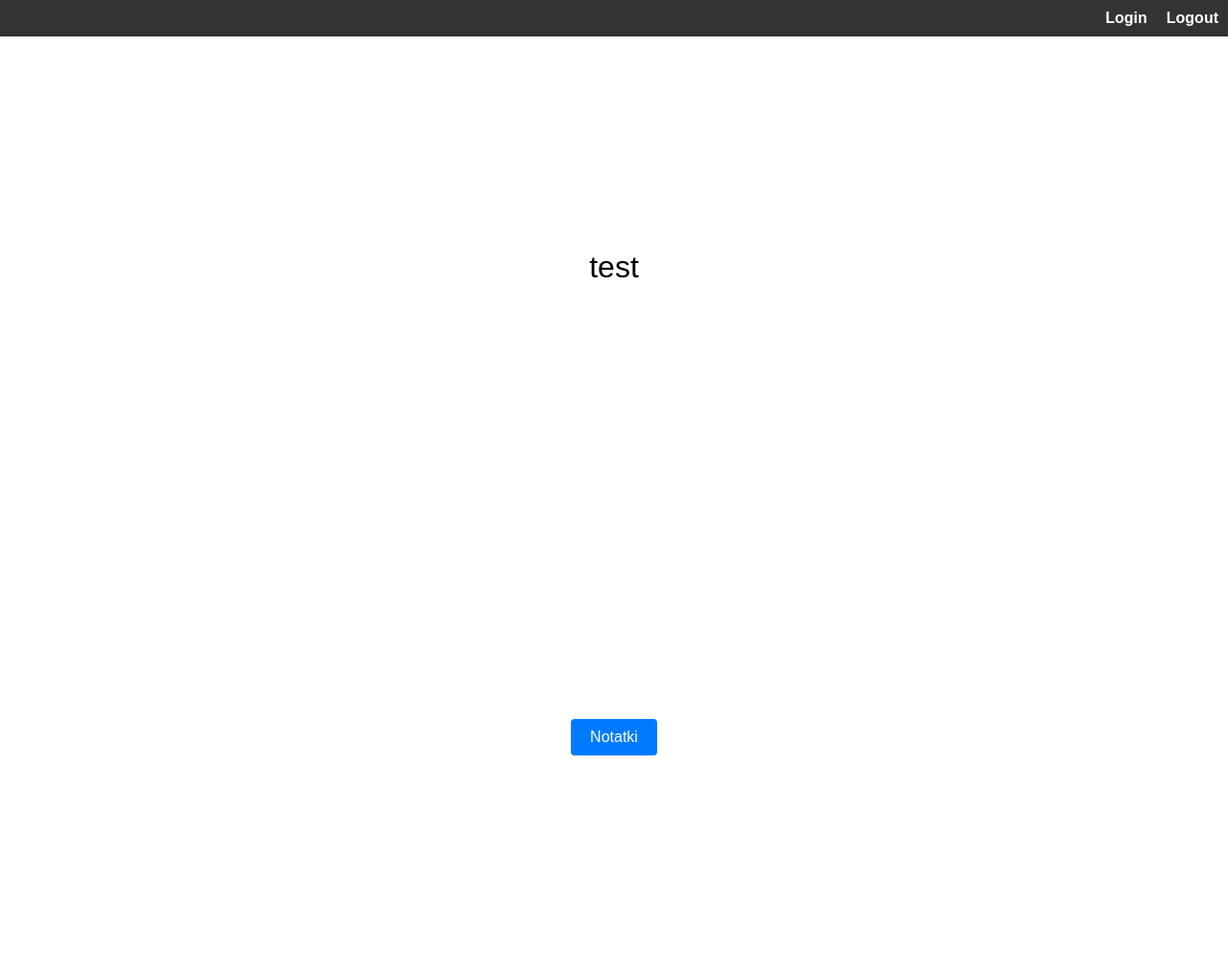
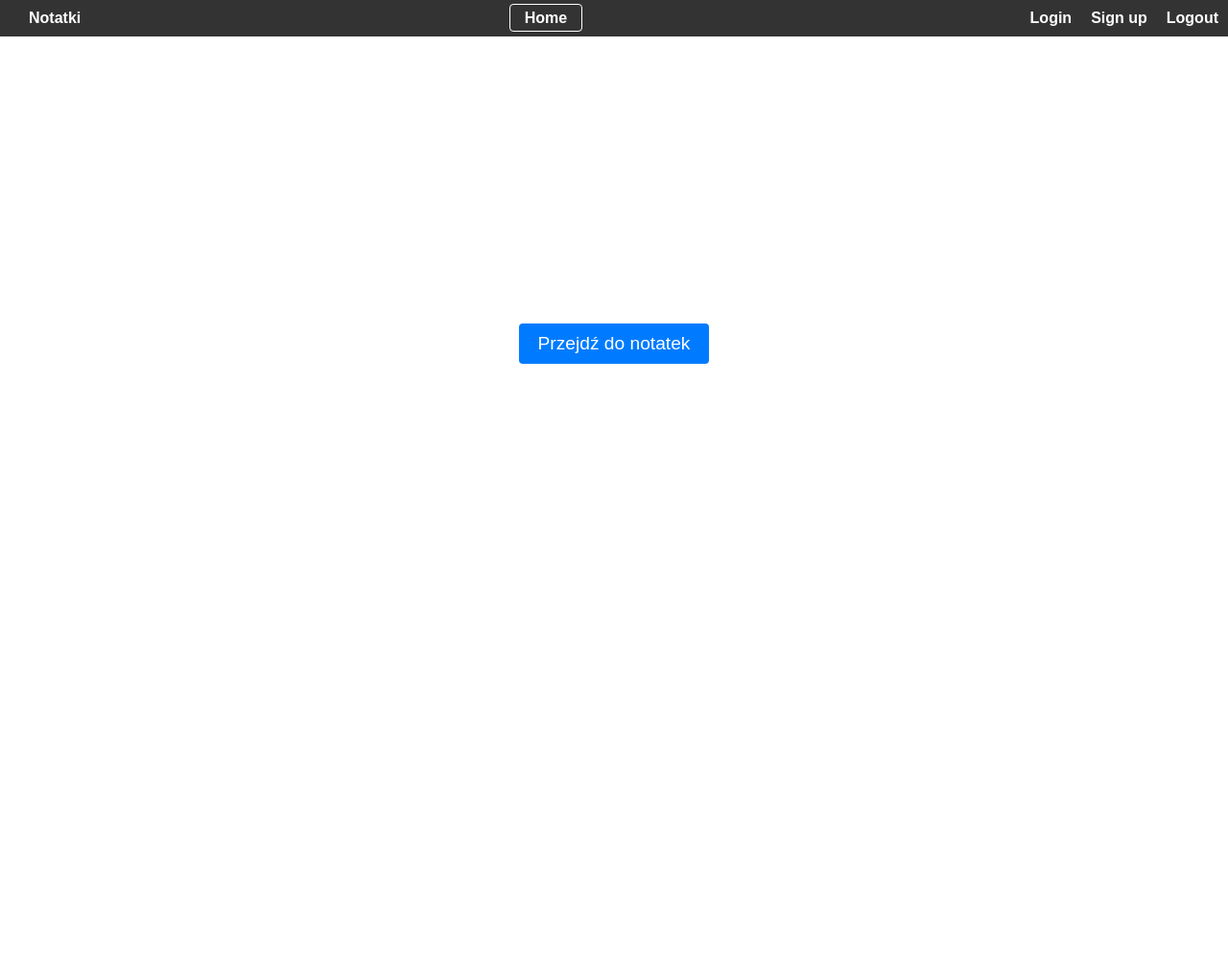
Before and after one commit to dopeman27/NotRapnik, a Flask app: page / in a window 1280 px wide. Shown: the whole page at 96% size. After the commit the page ends 379 px from the top, so only its background shows below. Run offline with Flask 3, Linux system fonts and the light colour scheme.

Commit message:
simple scaffold of our app

```diff
--- a/main.py
+++ b/main.py
@@ -10,5 +10,13 @@ def home():
 def notes():
     return render_template('notes.html')
 
+@app.route('/login')
+def login():
+    return render_template('login.html')
+
+@app.route('/signup')
+def signup():
+    return render_template('signup.html')
+
 if __name__ == '__main__':
     app.run(debug=True)
--- a/static/style.css
+++ b/static/style.css
@@ -1,53 +1,71 @@
-/* static/style.css */
-
 body {
   margin: 0;
   font-family: Arial, sans-serif;
 }
 
 .navbar {
+  display: flex;
+  align-items: center;
+  justify-content: space-between;
   background-color: #333;
   padding: 10px;
 }
 
-.nav-list {
+.nav-left,
+.nav-right {
   list-style: none;
   margin: 0;
   padding: 0;
   display: flex;
-  justify-content: flex-end;
 }
 
-.nav-list li {
+.nav-left li,
+.nav-right li {
   margin-left: 20px;
 }
 
-.nav-list a {
+.nav-left a,
+.nav-right a {
   color: #fff;
   text-decoration: none;
   font-weight: bold;
 }
 
+.nav-center .btn-center {
+  color: #fff;
+  text-decoration: none;
+  font-weight: bold;
+  padding: 5px 15px;
+  border: 1px solid #fff;
+  border-radius: 4px;
+}
+
+.nav-center .btn-center:hover {
+  background-color: #444;
+}
+
+.centered,
 .centered-text {
   display: flex;
   justify-content: center;
   align-items: center;
+  height: 80vh;
   flex-direction: column;
-  height: 60vh;
+}
+
+.centered-text {
   font-size: 2rem;
 }
 
 .btn {
-  display: inline-block;
   padding: 10px 20px;
-  margin-top: 20px;
   background-color: #007bff;
   color: #fff;
   text-decoration: none;
-  font-size: 1rem;
   border-radius: 4px;
+  font-size: 1.2rem;
 }
 
 .btn:hover {
-  opacity: 0.9;
+  background-color: #0056b3;
 }
--- a/templates/base.html
+++ b/templates/base.html
@@ -1,5 +1,3 @@
-<!-- templates/base.html -->
-
 <!doctype html>
 <html lang="pl">
 <head>
@@ -11,13 +9,19 @@
 <body>
   <header>
     <nav class="navbar">
-      <ul class="nav-list">
-        <li><a href="#">Login</a></li>
+      <ul class="nav-left">
+        <li><a href="{{ url_for('notes') }}">Notatki</a></li>
+      </ul>
+      <div class="nav-center">
+        <a class="btn-center" href="{{ url_for('home') }}">Home</a>
+      </div>
+      <ul class="nav-right">
+        <li><a href="{{ url_for('login') }}">Login</a></li>
+        <li><a href="{{ url_for('signup') }}">Sign up</a></li>
         <li><a href="#">Logout</a></li>
       </ul>
     </nav>
   </header>
-
   <main>
     {% block content %}{% endblock %}
   </main>
--- a/templates/home.html
+++ b/templates/home.html
@@ -3,10 +3,7 @@
 {% extends 'base.html' %}
 
 {% block content %}
-  <div class="centered-text">
-    test
-  </div>
-  <div class="centered-text">
-    <a href="{{ url_for('notes') }}" class="btn">Notatki</a>
+  <div class="centered">
+    <a class="btn" href="{{ url_for('notes') }}">Przejdź do notatek</a>
   </div>
 {% endblock %}
```
Also changed, not shown: templates/login.html (added, +7 -0 lines), templates/signup.html (added, +7 -0 lines).
